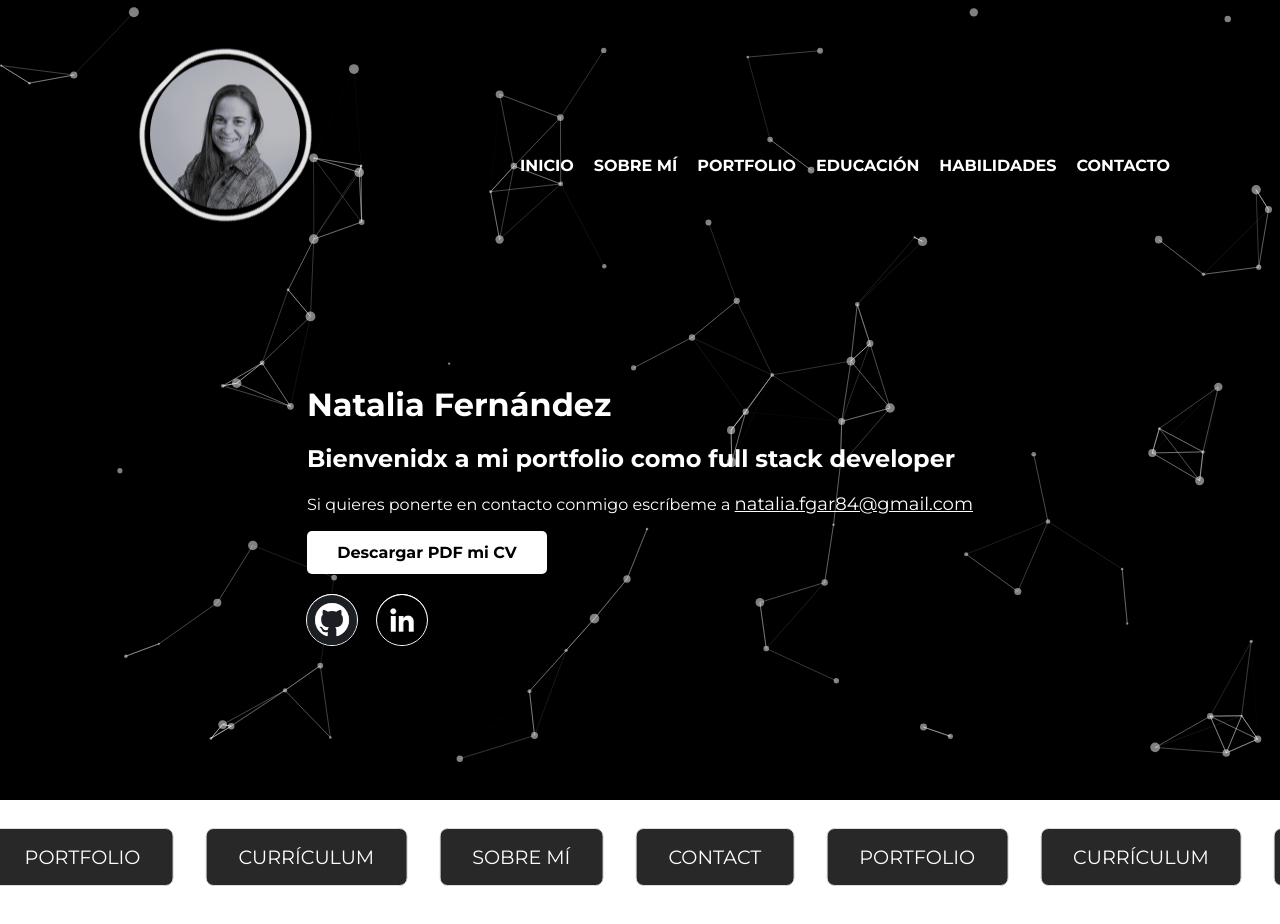
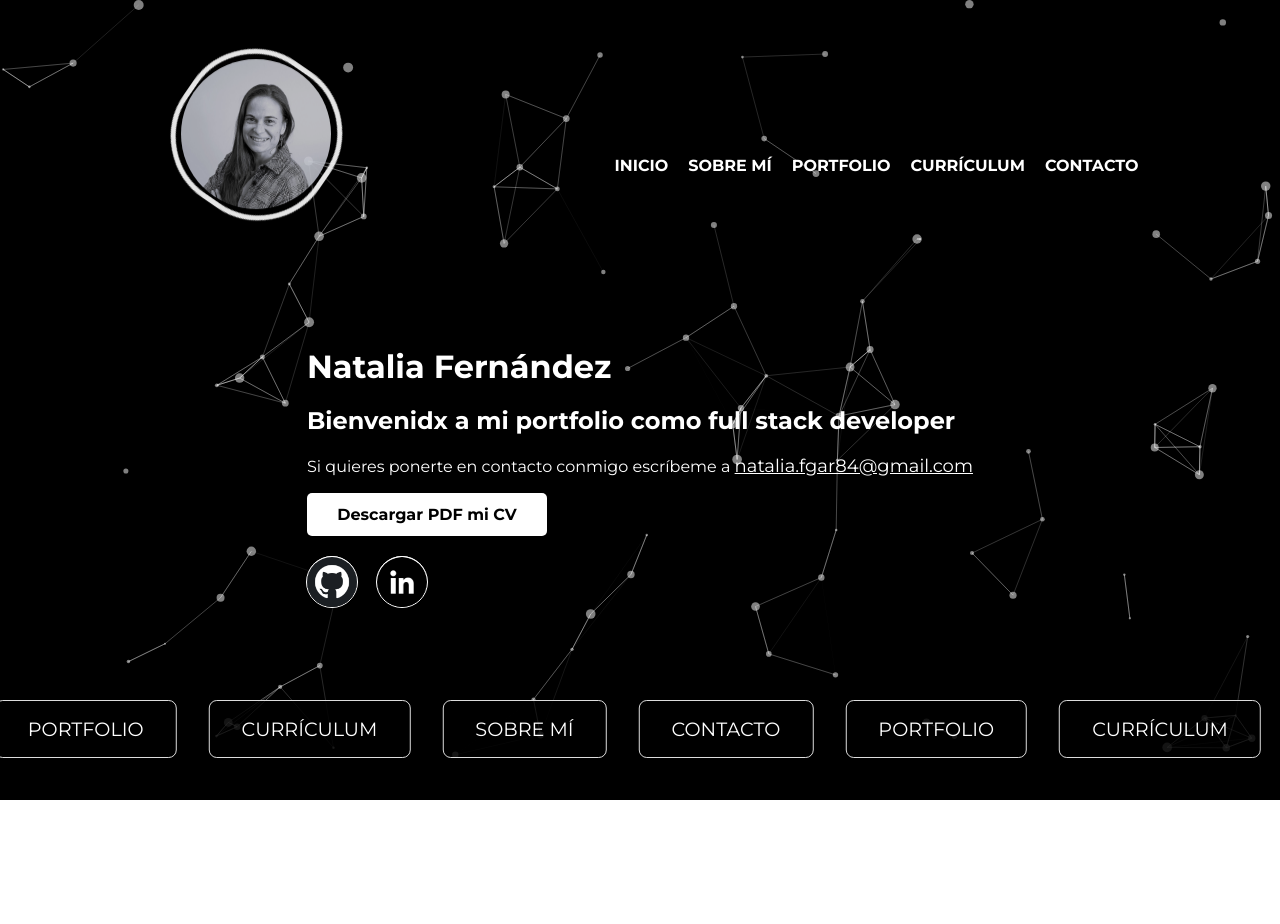
Before and after one commit to Natfer84/portfolio, a React (Create React App) app in the folder front/: page / in a window 1280 px wide. Shown: the top 924 px of the page. After the commit the page ends 852 px from the top, so only its background shows below. Built offline with nearby package versions, Linux system fonts and the light colour scheme.

Commit message:
realizado componente curriculum

```diff
--- a/front/src/App.js
+++ b/front/src/App.js
@@ -5,6 +5,7 @@ import Header from "./components/Header.js";
 import Natalia from "./pages/Natalia.js";
 import AboutMe from "./pages/AboutMe.js";
 import Portfolio from "./pages/Portfolio.js";
+import Curriculum from "./pages/Currículum.js";
 //import Nav from "./components/Nav.js";
 
 import "./styles/App.css";
@@ -20,6 +21,7 @@ function App() {
        <Route path="/" element={<Natalia />}></Route>
        <Route path="/AboutMe" element={<AboutMe />}></Route>
        <Route path="/Portfolio" element={<Portfolio />}></Route>
+       <Route path="/Curriculum" element={<Curriculum />}></Route>
        </Routes>
 
 
--- a/front/src/components/Loop.js
+++ b/front/src/components/Loop.js
@@ -7,7 +7,7 @@ const items = [
   { title: "PORTFOLIO", url: "/Portfolio" },
   { title: "CURRÍCULUM", url: "/Currículum" },
   { title: "SOBRE MÍ", url: "/AboutMe" },
-  { title: "CONTACT", url: "/Contacto" },
+  { title: "CONTACTO", url: "/Contacto" },
 ];
 
 export default function InfiniteCarousel() {
--- a/front/src/components/Nav.js
+++ b/front/src/components/Nav.js
@@ -49,10 +49,7 @@ export default function Nav() {
               </Link>
             </li>
             <li className="Box__Nav__Li">
-              <Link to="/Education">EDUCACIÓN</Link>
-            </li>
-            <li className="Box__Nav__Li">
-              <Link to="/Skills">HABILIDADES</Link>
+              <Link to="/Curriculum">CURRÍCULUM</Link>
             </li>
             <li className="Box__Nav__Li">
               <Link to="/Contact">CONTACTO</Link>
--- a/front/src/pages/AboutMe.js
+++ b/front/src/pages/AboutMe.js
@@ -1,6 +1,7 @@
 import React from "react";
 import "../styles/AboutMe.css";
 import { Link } from "react-router-dom";
+
 
 export default function AboutMe() {
   return (
@@ -63,6 +64,7 @@ export default function AboutMe() {
           <Link to="/Contact">CONTACTO</Link>
         </span>
       </section>
+
     </main>
   );
 }
--- /dev/null
+++ b/front/src/pages/Currículum.js
@@ -0,0 +1,12 @@
+
+import React from "react";
+
+export default function Curriculum (){
+    return (
+        <main>
+
+        </main>
+
+    );
+
+}
--- a/front/src/styles/AboutMe.css
+++ b/front/src/styles/AboutMe.css
@@ -7,7 +7,7 @@
 
 }
 .Container_AboutMe {
-
+  max-width: 100%;
   position: relative;
   color: white;
   z-index: 2;
@@ -16,7 +16,9 @@
   letter-spacing: 1px;
   padding: 4%;
 }
-
+.Container_AboutMe H1{
+  margin-bottom: 2%;
+}
 .Container_AboutMe p {
   color: white;
 }
--- a/front/src/styles/Loop.css
+++ b/front/src/styles/Loop.css
@@ -3,7 +3,8 @@
   display: flex;
   justify-content: center;
   align-items: center;
-  margin: 5% 0;
+  margin-top: 2%;
+  margin-bottom: 5%;
   width: 100%;
   box-sizing: border-box;
 }
--- a/front/src/styles/Natalia.css
+++ b/front/src/styles/Natalia.css
@@ -4,13 +4,13 @@
   flex-wrap: wrap;
   justify-content: center;
   align-items: center;
-  margin-top: 2%;
+  margin-top: 3%;
 
 }
 .Box__Natalia {
   color: white;
   position: relative;
-  padding: 7%;
+  padding: 3%;
 }
 .Box__Natalia h1 {
   width: 100%;
```
